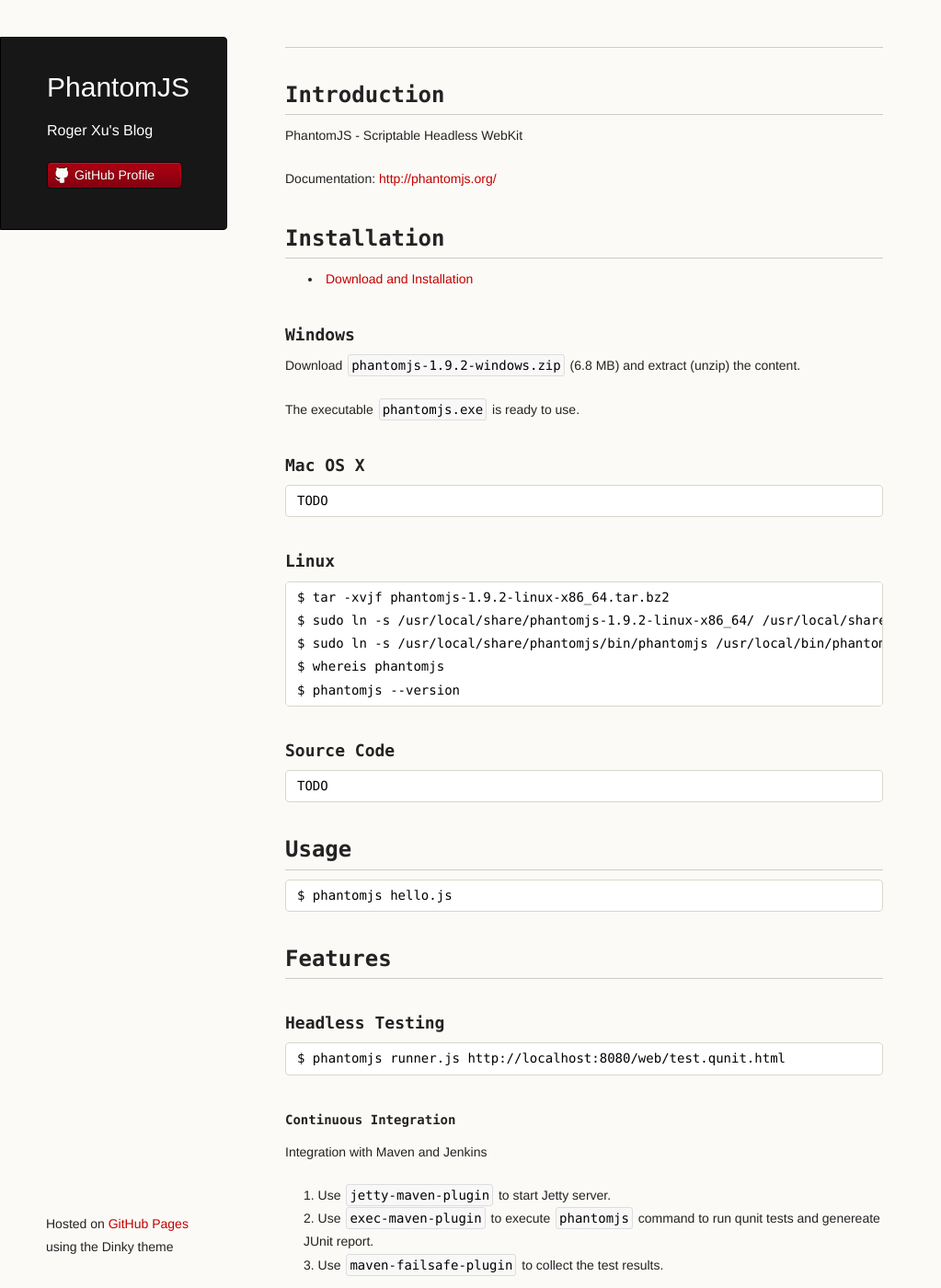
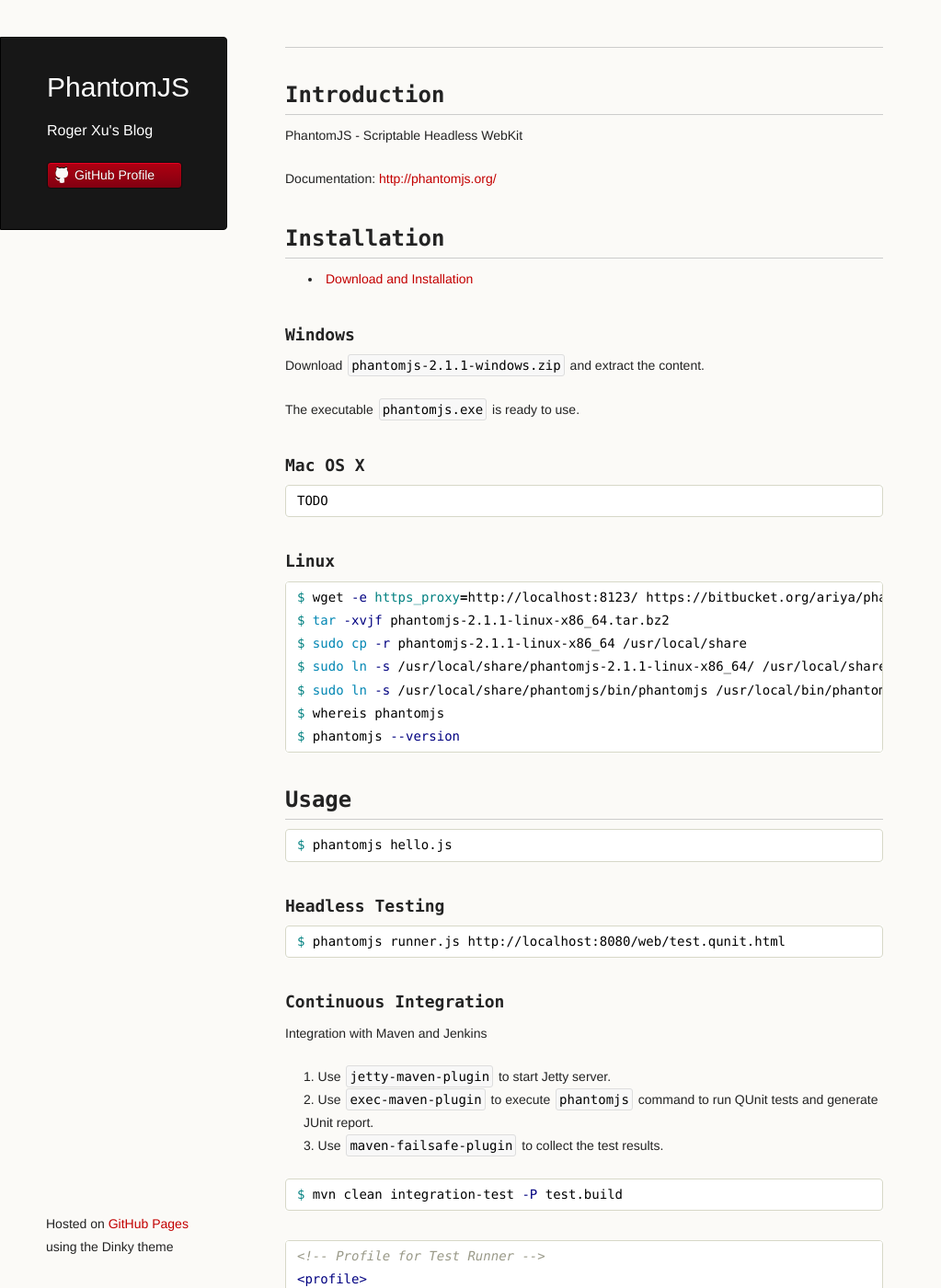
Before and after one commit to rogerxu/rogerxu.github.io, a Jekyll site: the page built from _posts/2013-09-24-phantomjs.md, in a window 1280 px wide and 1400 px high. Shown: the whole window at 92% size, without its empty margins (0-1023 px from the left). Built offline with Jekyll 4.4.1, drawn with Linux system fonts in a browser that asks for light colours; some of the changed text lies outside the part shown.

Commit message:
Update PhantomJS post.

````diff
--- a/_posts/2013-09-24-phantomjs.md
+++ b/_posts/2013-09-24-phantomjs.md
@@ -15,10 +15,9 @@
 
 ### Windows
 
-Download `phantomjs-1.9.2-windows.zip` (6.8 MB) and extract (unzip) the content.
+Download `phantomjs-2.1.1-windows.zip` and extract the content.
 
 The executable `phantomjs.exe` is ready to use.
-
 
 ### Mac OS X
 
@@ -26,41 +25,44 @@
 
 ### Linux
 
-    $ tar -xvjf phantomjs-1.9.2-linux-x86_64.tar.bz2
-    $ sudo ln -s /usr/local/share/phantomjs-1.9.2-linux-x86_64/ /usr/local/share/phantomjs
-    $ sudo ln -s /usr/local/share/phantomjs/bin/phantomjs /usr/local/bin/phantomjs
-    $ whereis phantomjs
-    $ phantomjs --version
-
-
-### Source Code
-
-    TODO
-
+```sh
+$ wget -e https_proxy=http://localhost:8123/ https://bitbucket.org/ariya/phantomjs/downloads/phantomjs-2.1.1-linux-x86_64.tar.bz2
+$ tar -xvjf phantomjs-2.1.1-linux-x86_64.tar.bz2
+$ sudo cp -r phantomjs-2.1.1-linux-x86_64 /usr/local/share
+$ sudo ln -s /usr/local/share/phantomjs-2.1.1-linux-x86_64/ /usr/local/share/phantomjs
+$ sudo ln -s /usr/local/share/phantomjs/bin/phantomjs /usr/local/bin/phantomjs
+$ whereis phantomjs
+$ phantomjs --version
+```
 
 ## Usage
 
-    $ phantomjs hello.js
-
-## Features
+```sh
+$ phantomjs hello.js
+```
 
 ### Headless Testing
 
-    $ phantomjs runner.js http://localhost:8080/web/test.qunit.html
+```sh
+$ phantomjs runner.js http://localhost:8080/web/test.qunit.html
+```
 
-
-#### Continuous Integration
+### Continuous Integration
 
 Integration with Maven and Jenkins
 
 1. Use `jetty-maven-plugin` to start Jetty server.
-2. Use `exec-maven-plugin` to execute `phantomjs` command to run qunit tests and genereate JUnit report.
+2. Use `exec-maven-plugin` to execute `phantomjs` command to run QUnit tests and generate JUnit report.
 3. Use `maven-failsafe-plugin` to collect the test results.
 
+```sh
+$ mvn clean integration-test -P test.build
+```
+
 ```xml
-<!-- Profile for JS Test Runner -->
+<!-- Profile for Test Runner -->
 <profile>
-    <id>test-js</id>
+    <id>test.build</id>
     <properties>
         <project.build.sourceEncoding>UTF-8</project.build.sourceEncoding>
         <project.reporting.outputEncoding>UTF-8</project.reporting.outputEncoding>
@@ -160,4 +162,6 @@
 
 ### Screen Capture
 
-    page.render();
+```javascript
+page.render();
+```
````
